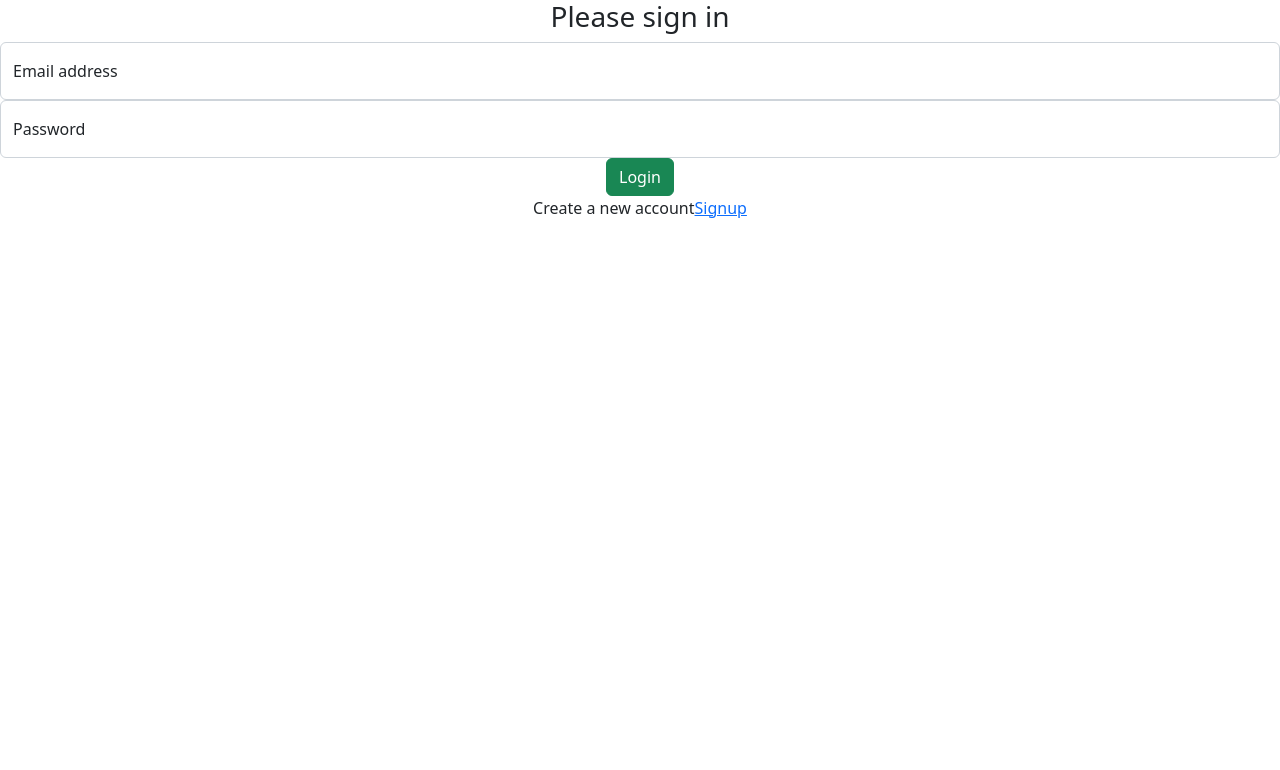
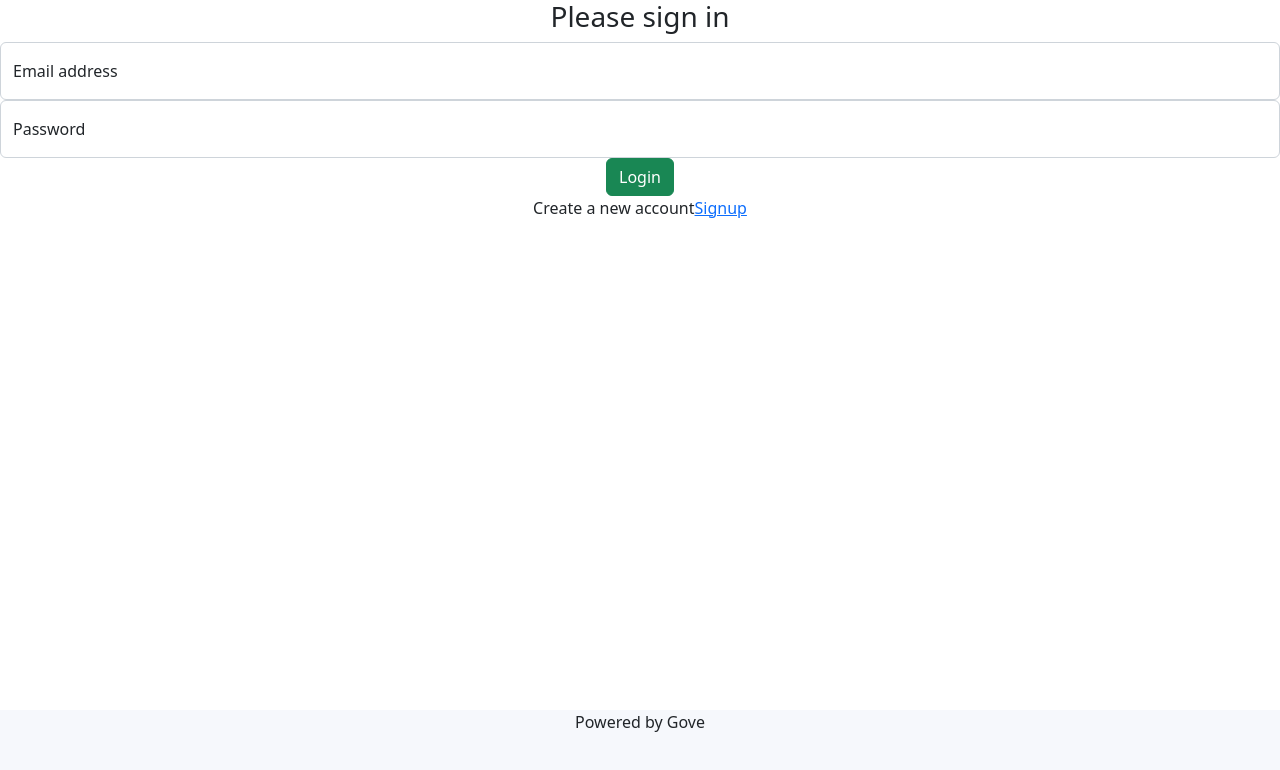
Before and after one commit to HarishRajDevOps/DMS, a Next.js app: page /signin in a window 1280 px wide. Shown: the top 770 px of the page. Built offline with nearby package versions, Linux system fonts and the light colour scheme.

Commit message:
added footer in login page

```diff
--- a/pages/content.tsx
+++ b/pages/content.tsx
@@ -63,8 +63,6 @@ export default function content() {
 
       <footer className={styles.footer}>
           Powered by Gove
-          <span className={styles.logo}>
-          </span>
       </footer>
     </div>
   )
--- a/pages/signin.tsx
+++ b/pages/signin.tsx
@@ -1,6 +1,7 @@
 import styles from '../styles/Signin.module.scss'
 import 'bootstrap/dist/css/bootstrap.min.css';
 import Link from 'next/link';
+
 
 const signin= () => {
 
@@ -25,6 +26,9 @@ const signin= () => {
                             <p>Create a new account<Link href="/">Signup</Link></p>
                         </div>
             </div>
+              <footer className={`${styles.footer} text-center`}>
+                 Powered by Gove
+              </footer>
         </div>
     )
 }
--- a/styles/Signin.module.scss
+++ b/styles/Signin.module.scss
@@ -8,3 +8,12 @@
   padding: 15px;
   margin: auto;
 }
+
+.footer {
+  position:fixed;
+  bottom:0;
+  left:0;
+  width:100%;
+  height: 90px;
+  background-color: #f6f8fc;
+}
```
